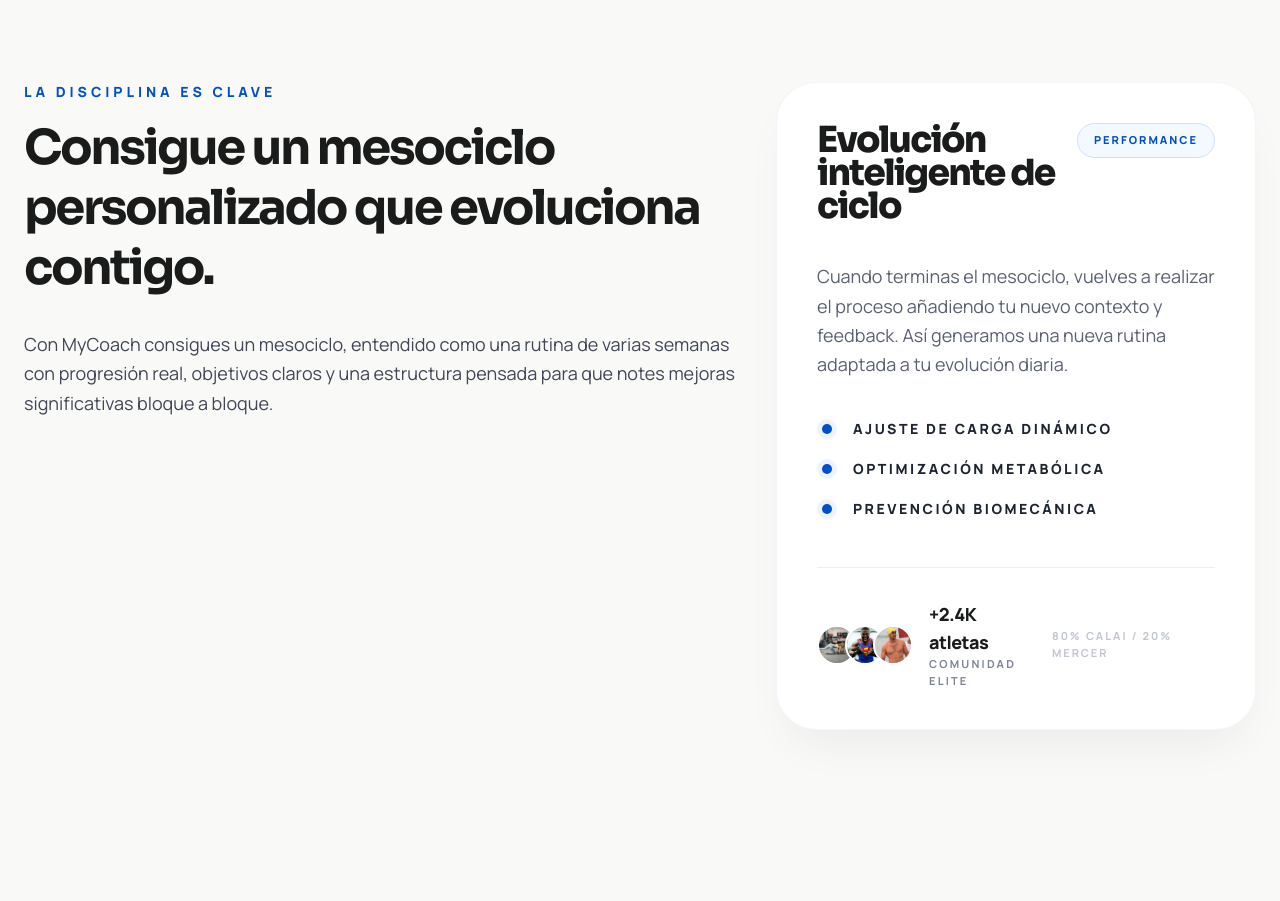
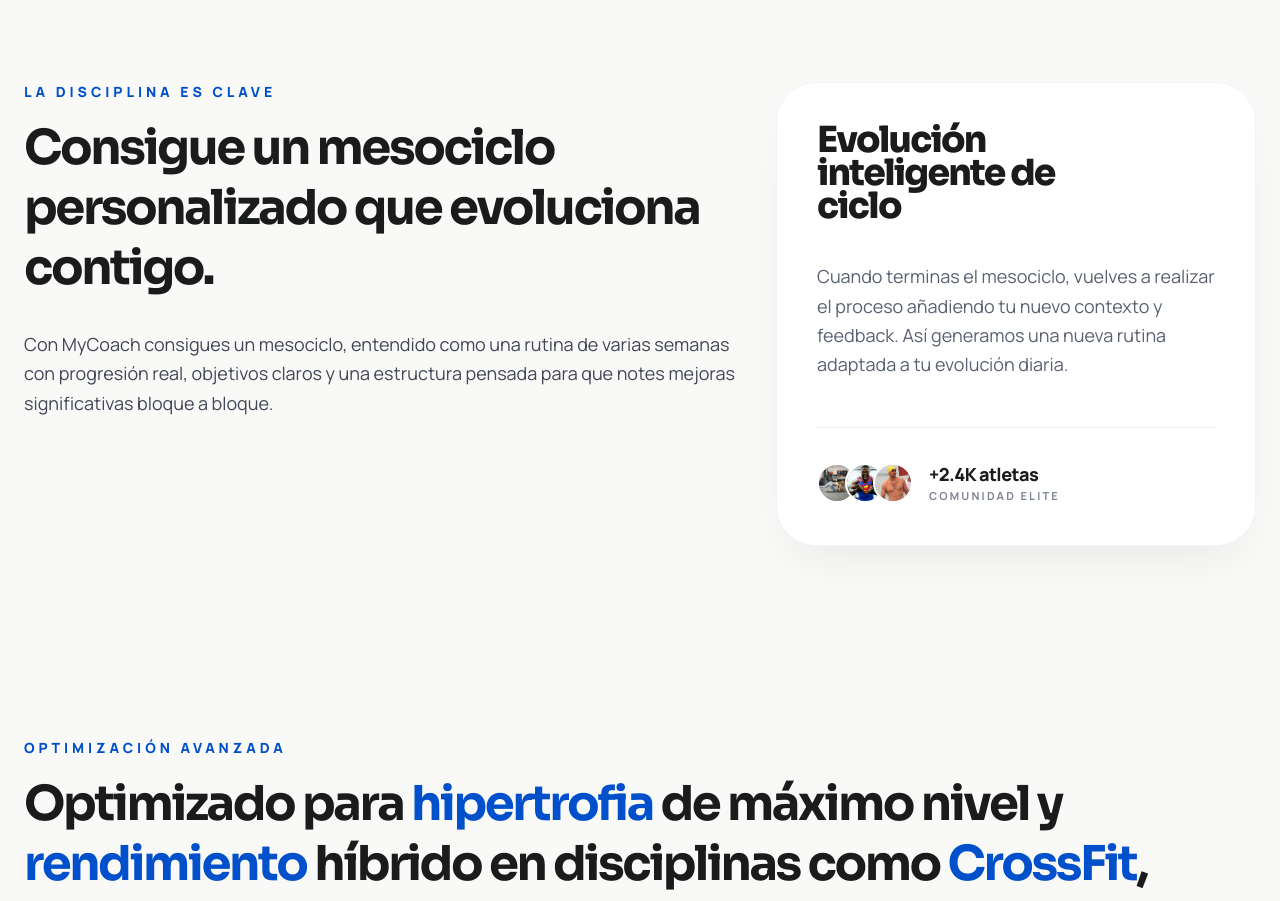
Before and after one commit to vicalbahaca/MyCoach, a Next.js app: page / in a window 1280 px wide. Shown: the part 3000-3901 px from the top of the page. Built offline with nearby package versions, Linux system fonts and the light colour scheme.

Commit message:
Simplify cycle evolution landing card

```diff
--- a/src/components/landing-page.tsx
+++ b/src/components/landing-page.tsx
@@ -211,13 +211,10 @@ export function LandingPage() {
             </div>
 
             <div className="rounded-[2.5rem] border border-slate-200/40 bg-white p-10 shadow-[0_24px_50px_-18px_rgba(26,28,27,0.08)]">
-              <div className="mb-10 flex items-start justify-between gap-4">
+              <div className="mb-10">
                 <h3 className="max-w-xs font-display text-4xl font-black leading-[0.92] tracking-[-0.05em] text-[#1a1c1b]">
                   Evolución inteligente de ciclo
                 </h3>
-                <div className="rounded-full border border-[#cfe0ff] bg-[#f4f8ff] px-4 py-2 text-[11px] font-black uppercase tracking-[0.18em] text-[#0050cc]">
-                  Performance
-                </div>
               </div>
 
               <p className="max-w-md text-lg leading-relaxed text-[#5a6171]">
@@ -226,25 +223,7 @@ export function LandingPage() {
                 evolución diaria.
               </p>
 
-              <div className="mt-10 space-y-5">
-                {[
-                  "Ajuste de carga dinámico",
-                  "Optimización metabólica",
-                  "Prevención biomecánica",
-                ].map((item) => (
-                  <div className="flex items-center gap-4" key={item}>
-                    <span className="inline-flex h-5 w-5 items-center justify-center rounded-full bg-[#edf4ff]">
-                      <span className="h-2.5 w-2.5 rounded-full bg-[#0050cc]" />
-                    </span>
-                    <span className="text-sm font-black uppercase tracking-[0.18em] text-[#1f2530]">
-                      {item}
-                    </span>
-                  </div>
-                ))}
-              </div>
-
               <div className="mt-12 border-t border-slate-200/70 pt-8">
-                <div className="flex items-center justify-between gap-4">
                 <div className="flex items-center gap-4">
                   <div className="flex -space-x-3">
                     {landingPhotos.slice(0, 3).map((photo) => (
@@ -269,10 +248,6 @@ export function LandingPage() {
                     <div className="text-[11px] font-bold uppercase tracking-[0.2em] text-[#7c8393]">
                       Comunidad elite
                     </div>
-                    </div>
-                  </div>
-                  <div className="text-[11px] font-bold uppercase tracking-[0.18em] text-[#c1c5d0]">
-                    80% CalAI / 20% Mercer
                   </div>
                 </div>
               </div>
```
Lines whose indentation alone changed are shown as unchanged.
